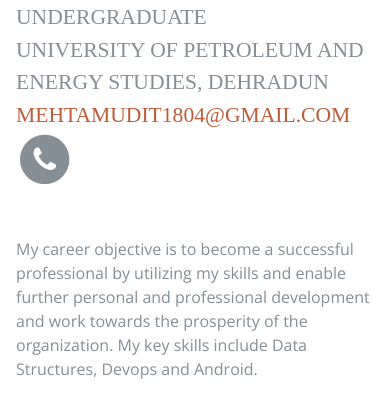
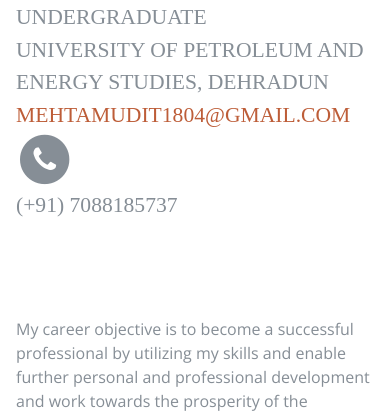
Before and after one commit to mudit1804/mudit1804.github.io, a plain HTML site: page index.html in a window 390 px wide. Shown: the part 341-754 px from the top of the page. Drawn offline with nearby package versions, Linux system fonts and the light colour scheme; a web font is replaced by a local one.

Commit message:
phone button completed

```diff
--- a/index.html
+++ b/index.html
@@ -78,7 +78,7 @@
                   <span class="fa-stack fa-lg">
                     <i class="fa fa-circle fa-stack-2x"></i>
                     <i class="fa fa-phone fa-stack-1x fa-inverse"></i>
-                  </span>
+                  </span><p> (+91) 7088185737</p>
 
 
             <br>
```
